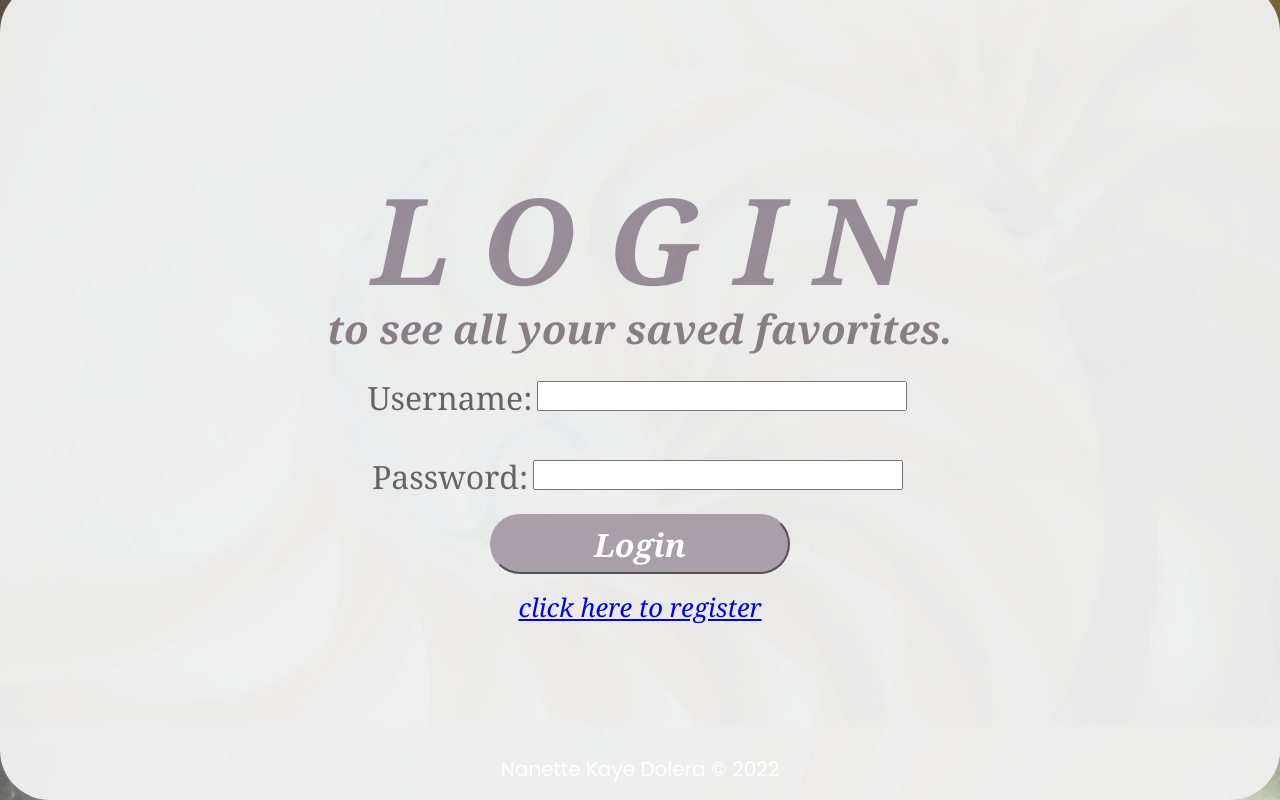
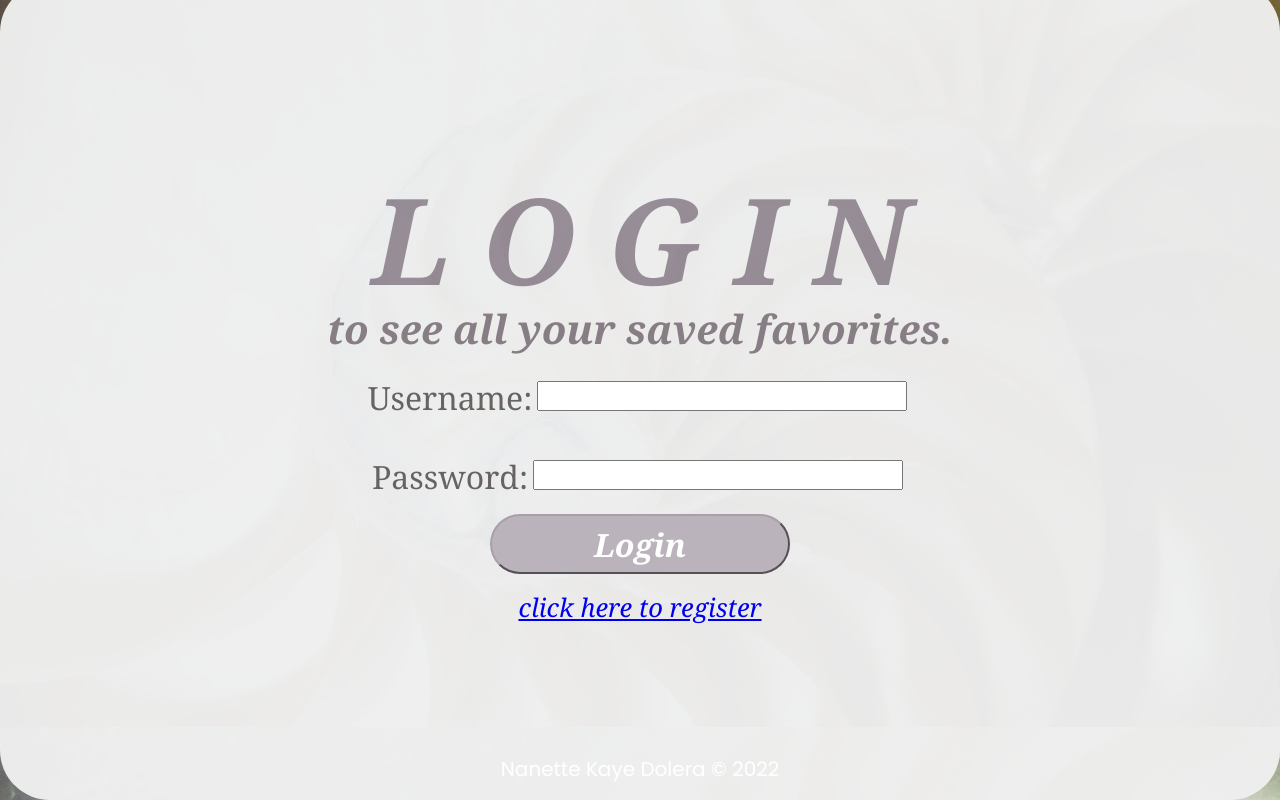
Before and after one commit to NotNanetteKaye/FullStack-capstone2022, a React (Create React App) app in the folder frontend/: page /login in a window 1280 px wide. In both pictures the pointer is over the button "Login". Shown: the part 233-1033 px from the top of the page. Built offline with nearby package versions, Linux system fonts and the light colour scheme.

Commit message:
Updated button in LoginPage.css

```diff
--- a/frontend/src/pages/LoginPage/LoginPage.css
+++ b/frontend/src/pages/LoginPage/LoginPage.css
@@ -35,6 +35,12 @@
   color: white;
 }
 
+.container button:hover {
+  cursor: pointer;
+  color: white;
+  background-color: #bbb3bb;
+}
+
 .container a {
   font: italic 1.6em Georgia, Times, "Times New Roman", serif;
 }
```
Also changed, not shown: frontend/src/pages/FoodPage/FoodPage.css (added).
